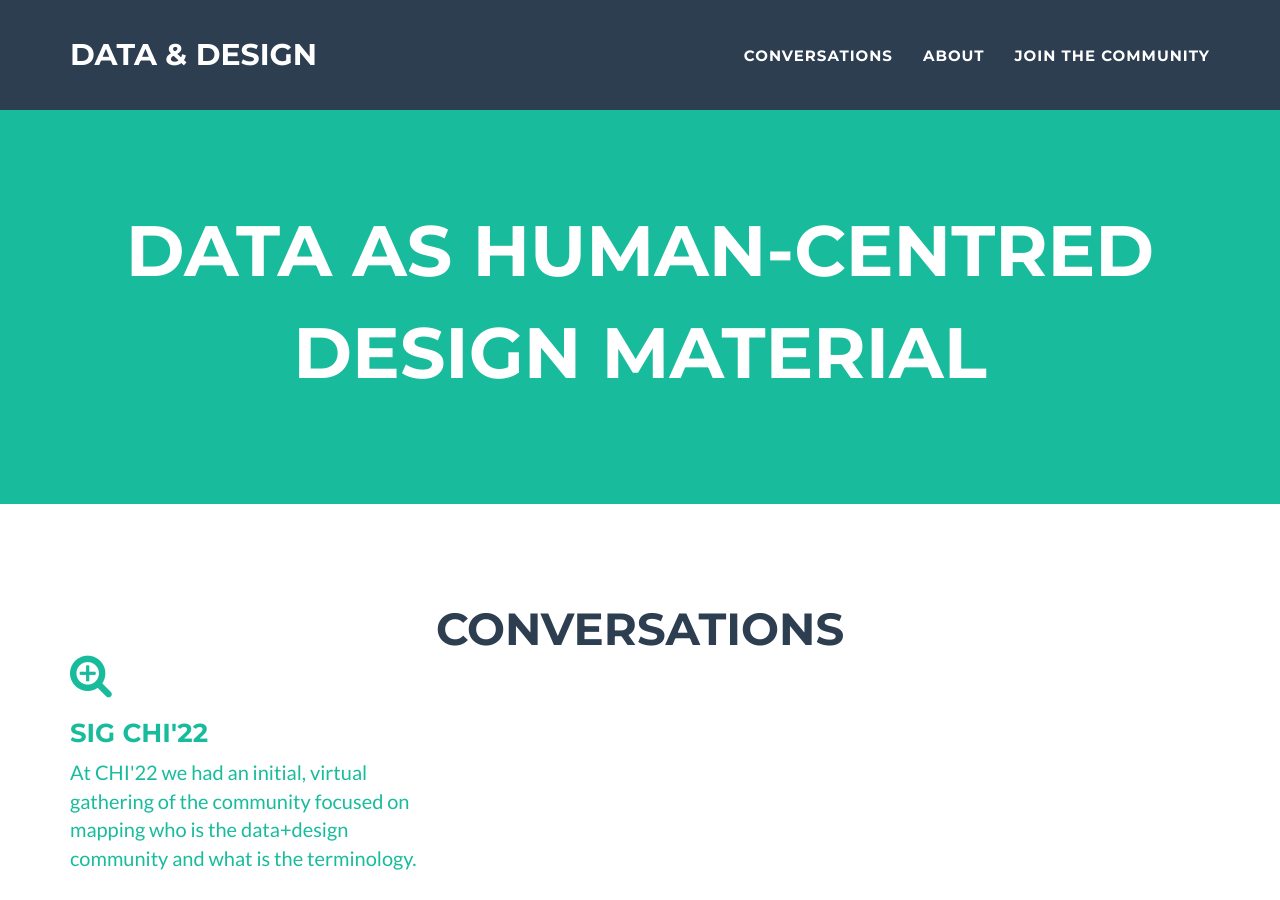
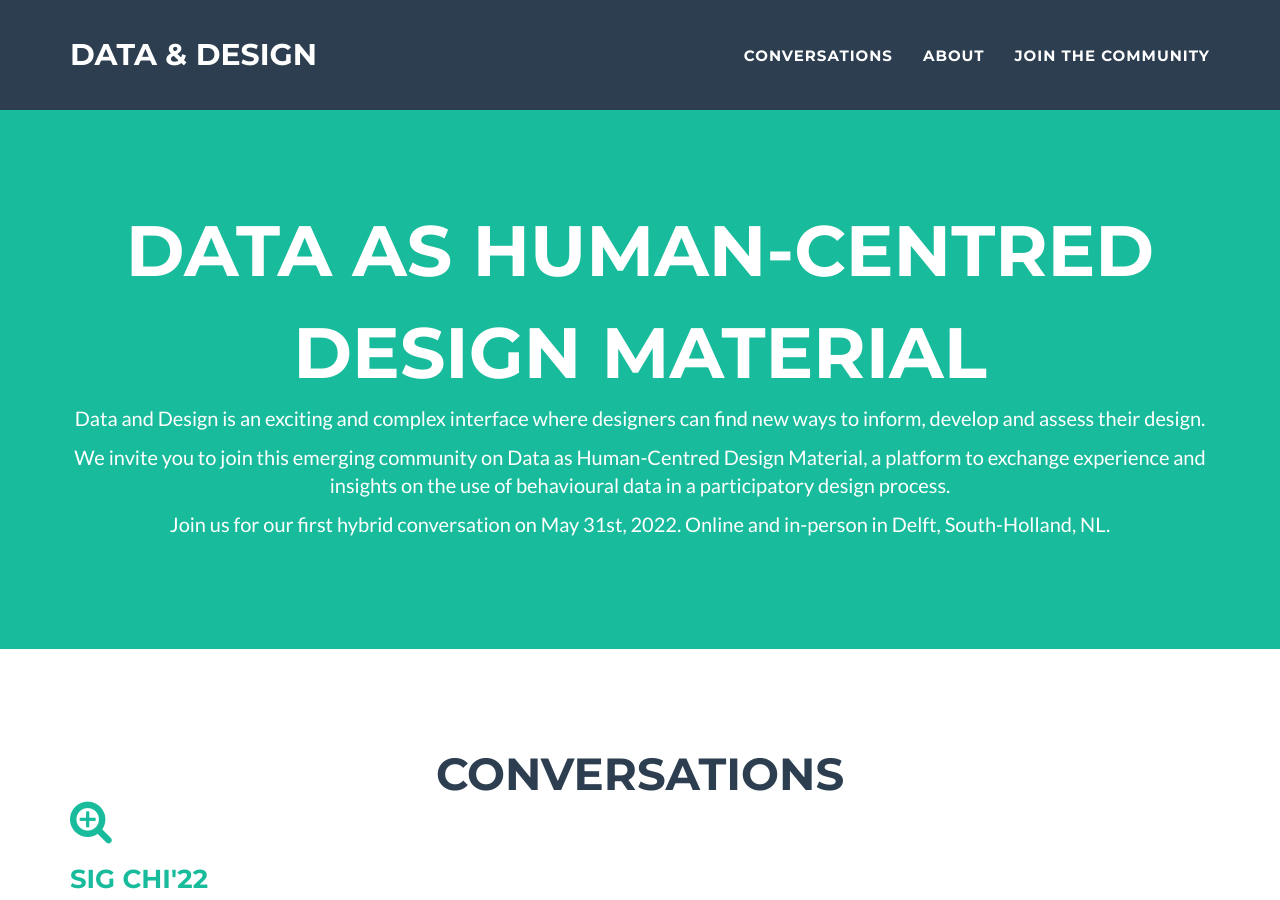
Before and after one commit to datacentricdesign/sig, a Jekyll site: the page built from _posts/2022-05-03-sig.markdown, in a window 1280 px wide and 900 px high. Built offline with Jekyll 4.4.1, drawn with Linux system fonts in a browser that asks for light colours.

Commit message:
update header

```diff
--- a/_includes/header.html
+++ b/_includes/header.html
@@ -10,6 +10,15 @@
           </span>
           <!-- <hr class="star-light" />
           <span class="skills">{{ site.skills }}</span> -->
+          <p>
+            Data and Design is an exciting and complex interface where designers can find new ways to inform, develop and assess their design.
+          </p>
+          <p>
+            We invite you to join this emerging community on Data as Human-Centred Design Material, a platform to exchange experience and insights on the use of behavioural data in a participatory design process.
+          </p>
+          <p>
+            Join us for our first hybrid conversation on May 31st, 2022. Online and in-person in Delft, South-Holland, NL.
+          </p>
         </div>
       </div>
     </div>
```
Also changed, not shown: _posts/2022-05-31.markdown (added, +13 -0 lines).
